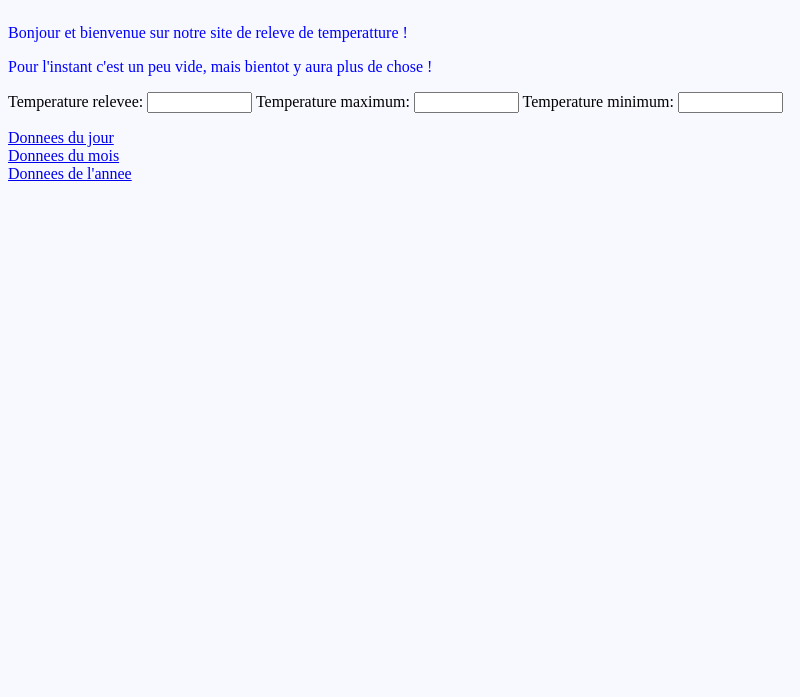
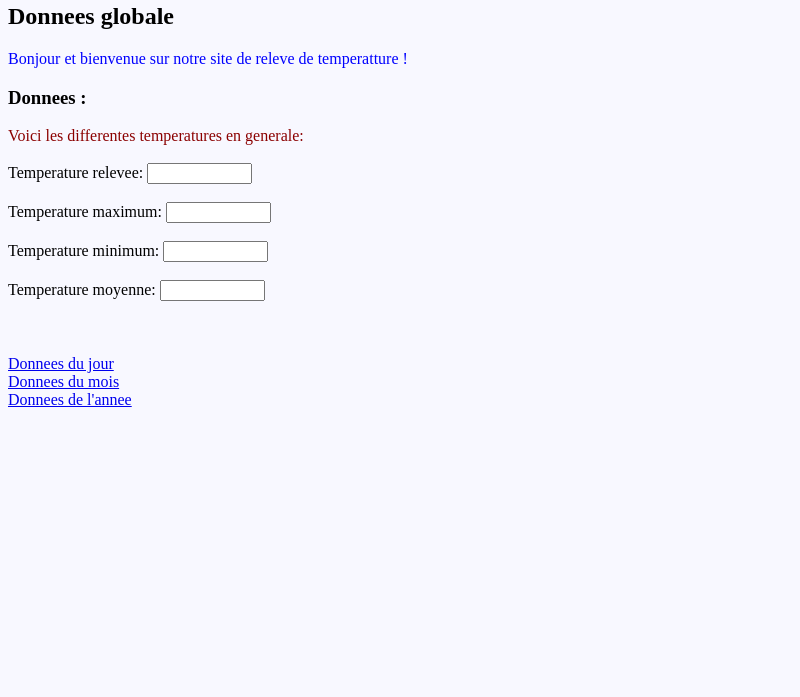
Before and after one commit to cegepmatane/projet-capture-2019-UnkoRyuu, an Electron app: page electron/DonneesGlobales.html in a window 800 px wide. Shown: the part 103-800 px from the top of the page. Drawn offline with Linux system fonts and the light colour scheme.

Commit message:
Modification visuels et ajout valeur moyenne

```diff
--- a/electron/DonneesGlobales.html
+++ b/electron/DonneesGlobales.html
@@ -1,5 +1,5 @@
 <!DOCTYPE html>
-<html lang="en">
+<br lang="en">
 <head>
   <meta charset="UTF-8">
     <link rel="stylesheet" href="style.css" />
@@ -7,34 +7,59 @@
 </head>
 <header>
     <h1>
-    Donnees de temperature et d'humidite releve
+    Donnees de temperature
     </h1>
 </header>
 <nav1>
 </nav1>
-<section1>
-<h2>Donnees</h2>
+
+<h2>Donnees globale</h2>
+
+
    <p>Bonjour et bienvenue sur notre site de releve de temperatture ! </p>
 
-    <p>Pour l'instant c'est un peu vide, mais bientot y aura plus de chose !</p>
 
+<h3> Donnees : </h3>
+
+<p2> Voici les differentes temperatures en generale: </p2>
+<br></br>
+    <section>
+        <article>
             <label for="temperature">Temperature relevee:</label>
 
             <input type="text" id="temperature" temperature="temperature" required
                    minlength="4" maxlength="8" size="10">
+            <br></br>
+        </article>
 
+
+        <aside>
             <label for="temperaturemax">Temperature maximum:</label>
 
             <input type="text" id="temperaturemax" temperaturemax="temperaturemax" required
                    minlength="4" maxlength="8" size="10">
-
+            <br></br>
+        </aside>
+        <aside>
             <label for="temperaturemin">Temperature minimum:</label>
 
             <input type="text" id="temperaturemin" temperaturemin="temperaturemin" required
                    minlength="4" maxlength="8" size="10">
+            <br></br>
+        </aside>
 
-<p>                                                                         </p>
-</section1>
+        <nav>
+            <label for="temperaturemoy">Temperature moyenne:</label>
+
+
+            <input type="text" id="temperaturemoy" temperaturemoy="temperaturemoy" required
+                   minlength="4" maxlength="8" size="10">
+
+            <br></br>
+        </nav>
+        <br></br>
+
+    </section>
 <footer>
     <a href="DonneesJours.html">Donnees du jour</a></br>
     <a href="DonneesMois.html">Donnees du mois</a></br>
--- a/electron/Style.css
+++ b/electron/Style.css
@@ -7,3 +7,8 @@ body
 {
   background-color: ghostwhite;
 }
+
+p2
+{
+    color: darkred;
+}
```
Also changed, not shown: electron/DonneesAnnees.html (+27 -4 lines), electron/DonneesJours.html (+28 -2 lines), electron/DonneesMois.html (+29 -4 lines). Lines whose indentation alone changed are shown as unchanged.
